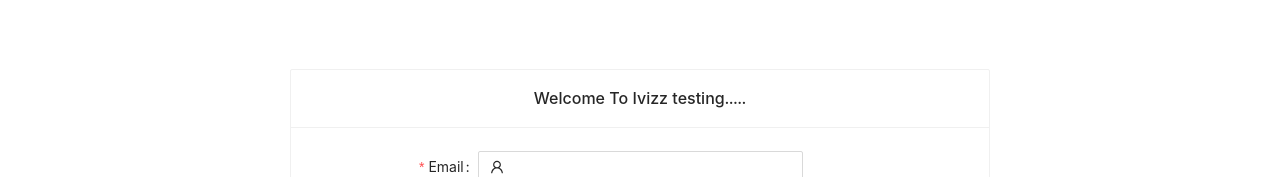
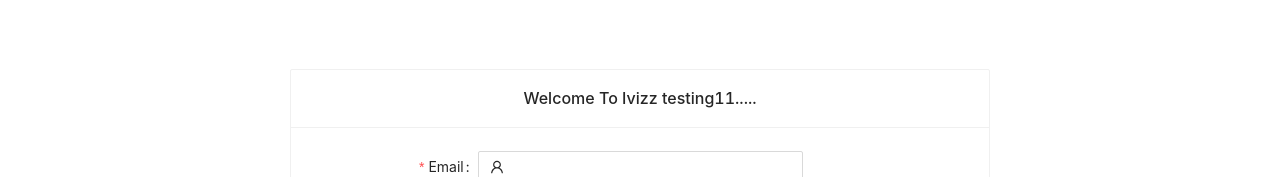
Before and after one commit to RazaAkmal/ivizz_react_Fe, a React (Create React App) app: page /login in a window 1280 px wide. Shown: the part 177-354 px from the top of the page. Built offline with nearby package versions, Linux system fonts and the light colour scheme.

Commit message:
Update index.js

```diff
--- a/src/pages/Login/index.js
+++ b/src/pages/Login/index.js
@@ -62,7 +62,7 @@
 
     return (
       <div className="siteCardBorder flexCenter">
-        <Card title="Welcome To Ivizz testing....." style={{ minWidth: 700}}>
+        <Card title="Welcome To Ivizz testing11....." style={{ minWidth: 700}}>
           <Form
             {...layout}
             name="basic"
```
